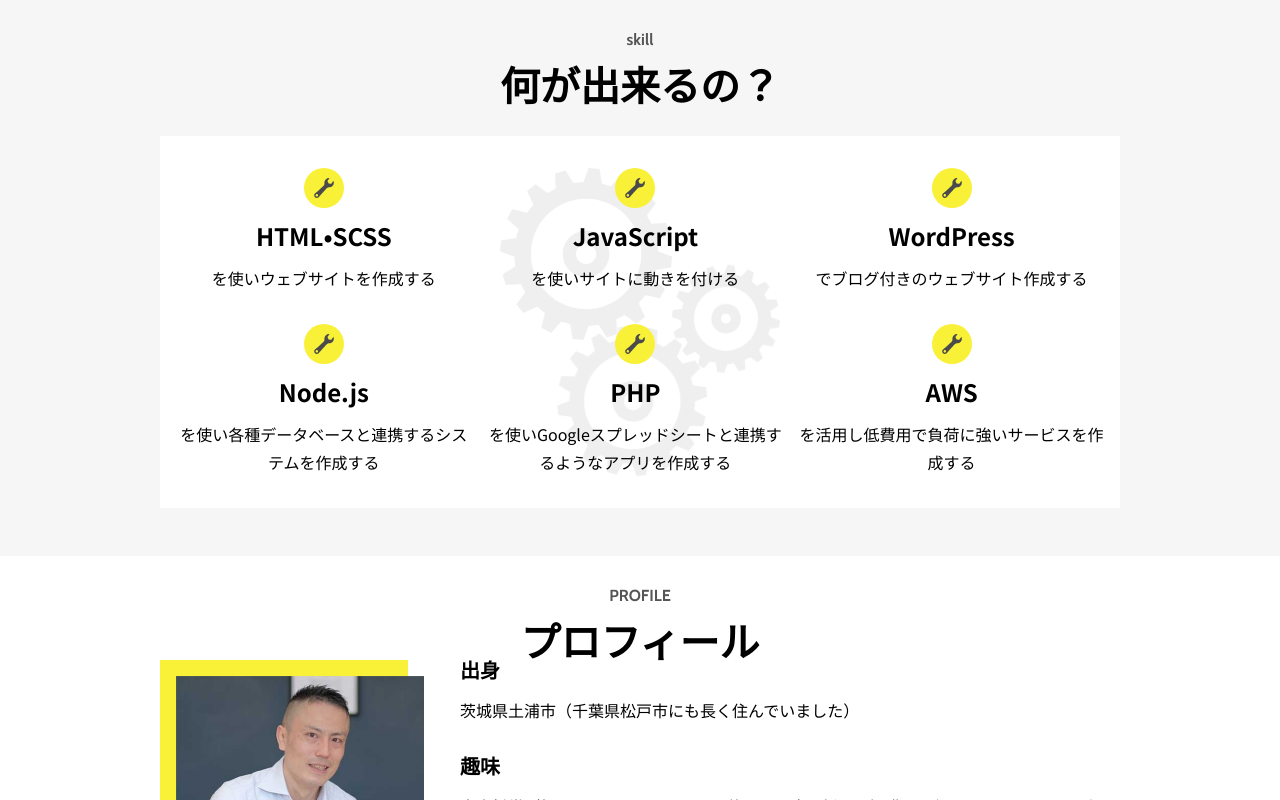
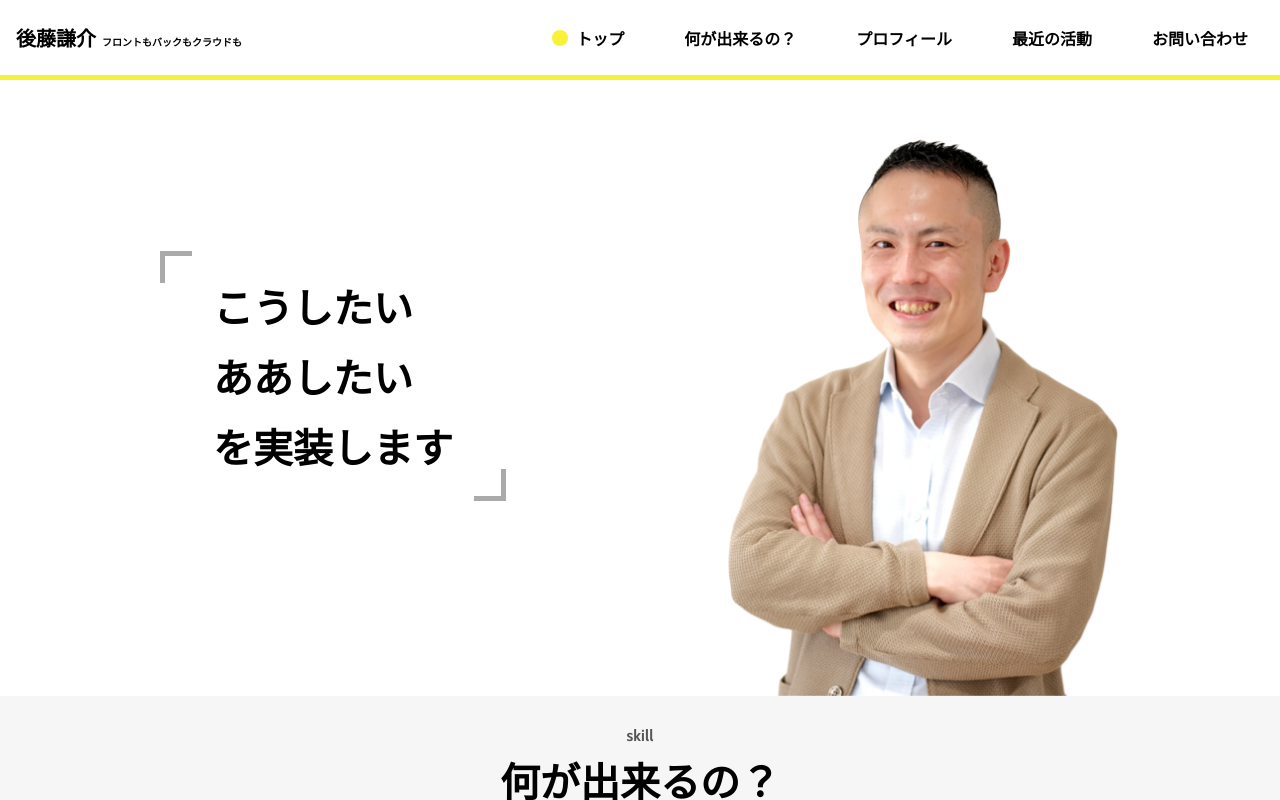
Before and after one commit to kensukegoto/self-intorduction--nuxt, a Nuxt app: page / in a window 1280 px wide. Shown: the top 800 px of the page. Built offline with nearby package versions, Linux system fonts and the light colour scheme.

Commit message:
追加：mvの写真とキャッチコピー

```diff
--- /dev/null
+++ b/components/block/b-mv.vue
@@ -0,0 +1,41 @@
+<template>
+  <section class="b-mv">
+    <div class="b-mv__inner">
+      <cCopy />
+      <!-- <figure class="b-mv__cloud c-cloud"></figure> -->
+      <cMan />
+    </div>
+  </section>
+</template>
+
+<script>
+import cMan from "../component/c-man";
+import cCopy from "../component/c-copy";
+export default {
+  components:{
+    cMan,
+    cCopy
+  }
+}
+</script>
+
+<style lang="scss" scoped>
+.b-mv{
+
+  overflow: hidden;
+
+  &__inner{
+    margin-top: 60px;
+    height: 224px;
+    position: relative;
+    @include media(l){
+      width: 960px;
+      height: 616px;
+      margin-top: 80px;
+      margin-right: auto;
+      margin-left: auto;
+    }
+  }
+
+}
+</style>
--- /dev/null
+++ b/components/component/c-copy.vue
@@ -0,0 +1,74 @@
+<template>
+  <div class="c-copy"><p><span>こうしたい<br>ああしたい<br>を実装します</span></p></div>
+</template>
+
+<style lang="scss" scoped>
+.c-copy{
+  position: absolute;
+  top: 0;
+  left: 0;
+  padding: 16px;
+  z-index: 3;
+  background-color: rgba(color(wh),.8);
+  @include media(m){
+    left: 10%;
+    top: 50%;
+    transform: translateY(-50%);
+  }
+  @include media(l){
+    left: 0;
+    padding: 0 24px 24px 0;
+    margin-left: 5px;
+    background-color: transparent;
+  }
+  p{
+    padding: .375em 14px;
+    margin: 3px;
+    position: relative;
+    background-color: color(wh);
+    font-size: 2.0rem;
+    line-height: 1.75;
+    font-weight: bold;
+    text-align: center;
+    @include media(m){
+      margin: 0;
+    }
+    @include media(l){
+      font-size: 4rem;
+      padding-left: 48px;
+      padding-right: 48px;
+    }
+    &::before,&::after{
+      content: "";
+      display: block;
+      width: 32px;
+      height: 32px;
+      background-color:#aaa;
+      position: absolute;
+      top: -3px;
+      left: -3px;
+      z-index: -1;
+      @include media(l){
+        top: -5px;
+        left: -5px;
+      }
+    }
+    &::after{
+      top: auto;
+      left: auto;
+      bottom: -3px;
+      right: -3px;
+      @include media(l){
+        top: auto;
+        left: auto;
+        bottom: -5px;
+        right: -5px;
+      }
+    }
+    span{
+      display: inline-block;
+      text-align: left;
+    }
+  }
+}
+</style>
--- /dev/null
+++ b/components/component/c-man.vue
@@ -0,0 +1,23 @@
+<template>
+  <figure class="b-mv__man c-man"><img src="/image/b-mv__man.png" alt="後藤謙介の写真"></figure>
+</template>
+
+<style lang="scss" scoped>
+.c-man{
+  position: absolute;
+  bottom: 0;
+  right: 0;
+  height: 90%;
+  z-index: 2;
+  @include media(m){
+    right: 10%;
+  }
+  @include media(l){
+    height: 560px;
+    right: 0;
+  }
+  img{
+    max-height: 100%;
+  }
+}
+</style>
--- a/pages/index.vue
+++ b/pages/index.vue
@@ -1,6 +1,7 @@
 <template>
   <div class="container">
-    <!-- <bHeader /> -->
+    <bHeader />
+    <bMv />
     <bSkill />
     <bProfile />
     <bBlog />
@@ -11,6 +12,7 @@
 
 <script>
 import bHeader from '~/components/block/b-header';
+import bMv from '~/components/block/b-mv';
 import bSkill from '~/components/block/b-skill';
 import bProfile from '~/components/block/b-profile';
 import bBlog from '~/components/block/b-blog';
@@ -21,6 +23,7 @@
 export default {
   components: {
     bHeader,
+    bMv,
     bSkill,
     bProfile,
     bBlog,
```
Also changed, not shown: 1 other file (tests, documents, lock files or other folders).
